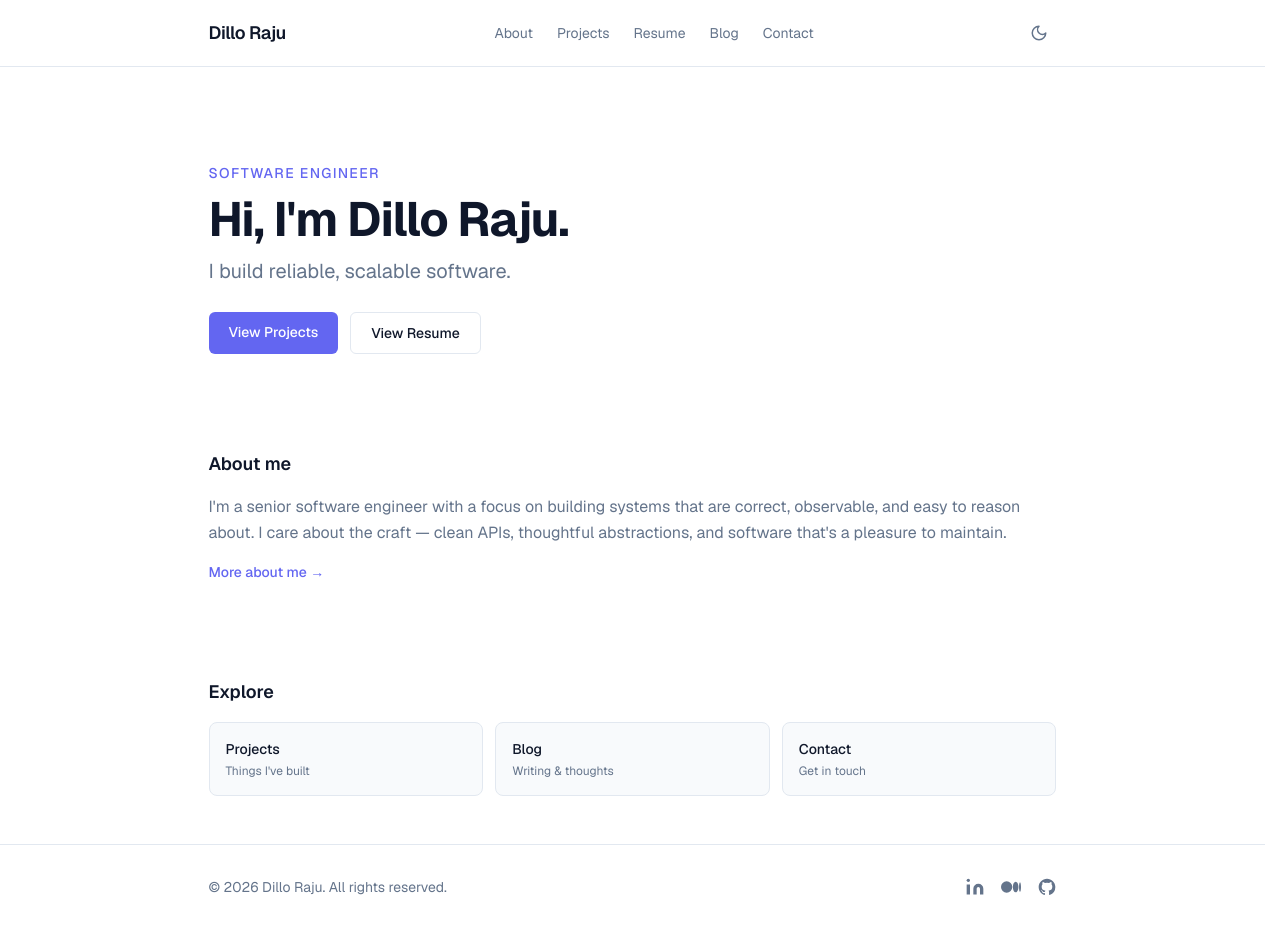
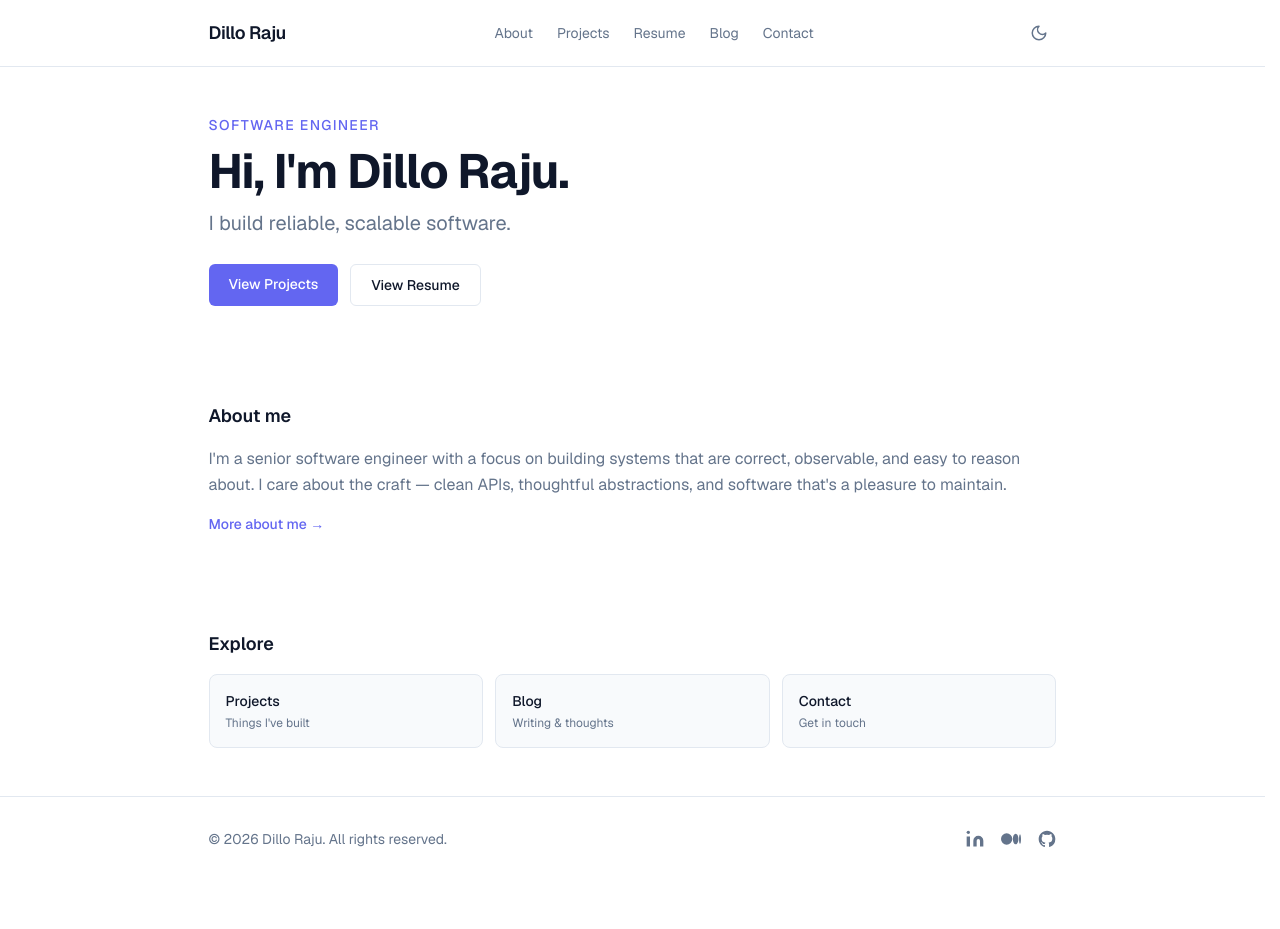
Before and after one commit to dillo/portfolio, a Next.js app: page / in a window 1280 px wide. After the commit the page ends 881 px from the top, so only its background shows below. Built offline with nearby package versions, Linux system fonts and the light colour scheme.

Commit message:
fix: update BASE_URL to real Vercel domain, remove hero top padding
Updated BASE_URL across layout.tsx, sitemap.ts, robots.ts, and
opengraph-image.tsx to the deployed Vercel URL.
Removed pt-12 from home page hero so top alignment matches all other pages.

```diff
--- a/app/page.tsx
+++ b/app/page.tsx
@@ -10,7 +10,7 @@
   return (
     <div className="flex flex-col gap-24">
       {/* Hero */}
-      <section className="flex flex-col gap-6 pt-12">
+      <section className="flex flex-col gap-6">
         <div className="flex flex-col gap-3">
           <p className="text-accent text-sm font-medium tracking-widest uppercase">
             Software Engineer
```
